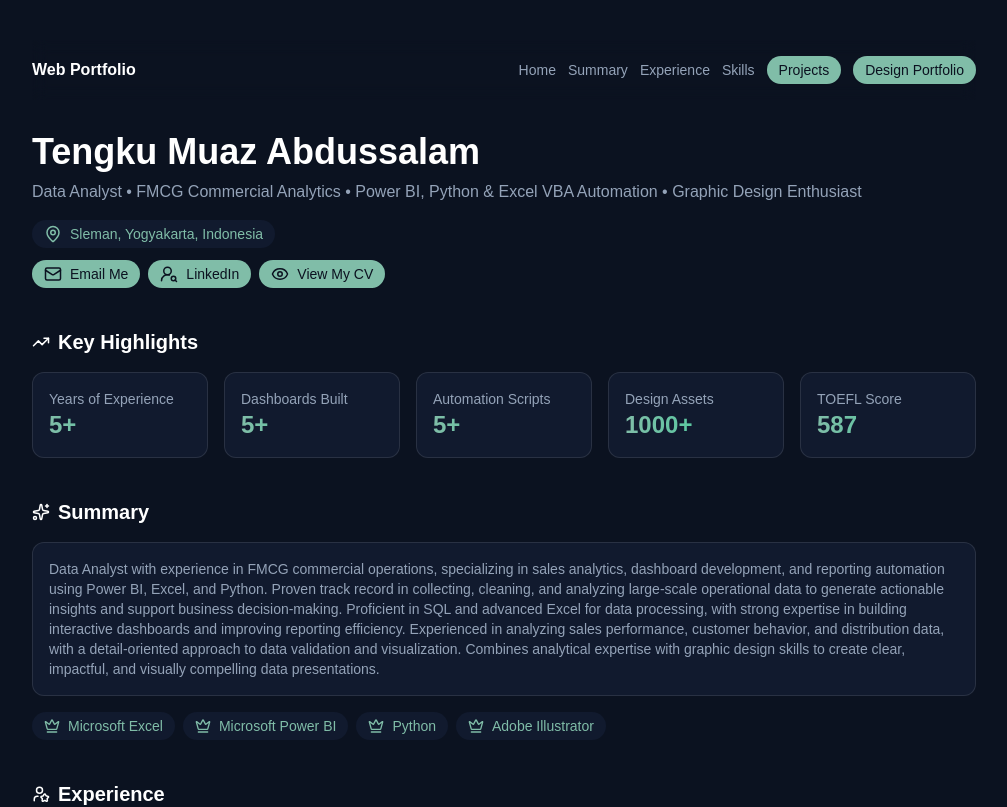
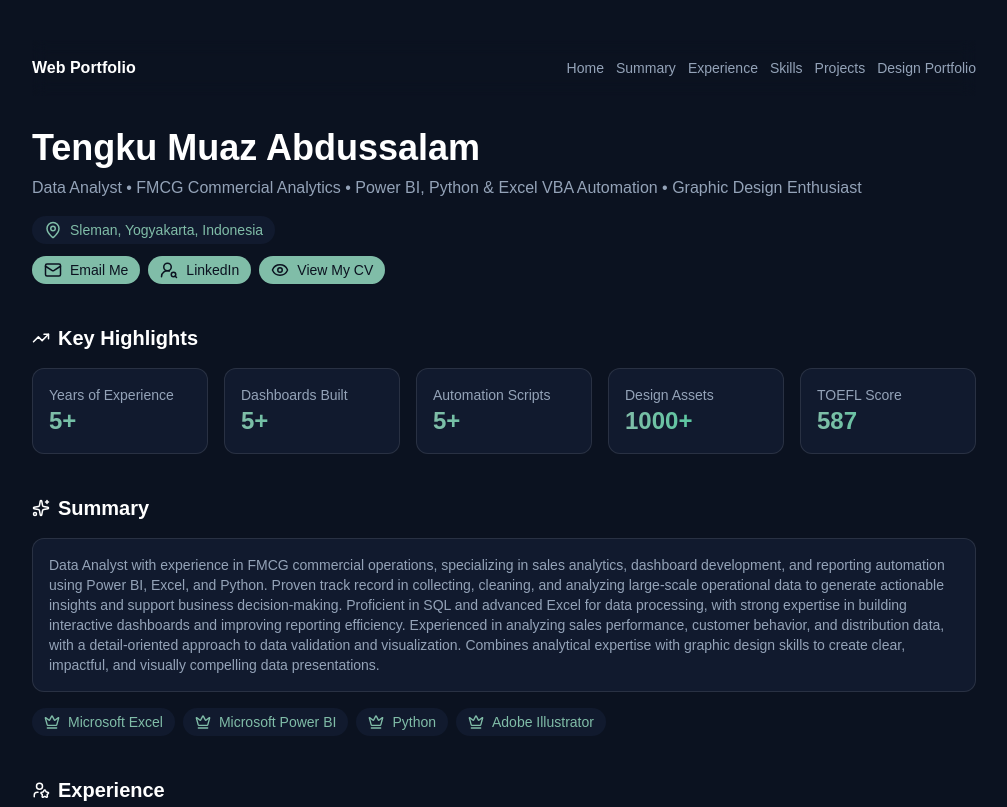
Before and after one commit to tengkumuazabs/web-portfolio, a React app: page / in a window 1280 px wide. Shown: the top 807 px of the page, without its empty margins (136-1143 px from the left). Built offline with nearby package versions, Linux system fonts and the light colour scheme; the HTML template or start-up script is replaced by a standard one.

Commit message:
updated code

```diff
--- a/src/components/Navbar.jsx
+++ b/src/components/Navbar.jsx
@@ -35,7 +35,15 @@ export default function Navbar() {
             Skills
           </a>
 
-          {/* Highlighted pills */}
+          <a href="#projects" className="text-sm text-muted hover:text-white">
+            Projects
+          </a>
+
+          <a href="#graphic-design" className="text-sm text-muted hover:text-white">
+            Design Portfolio
+          </a>
+
+          {/* Highlighted pills
           <a
             href="#projects"
             className="px-3 py-1 rounded-full text-sm flex items-center gap-2 bg-accent text-bg font-normal hover:bg-accent/80 transition-colors cursor-pointer shadow-sm"
@@ -48,7 +56,7 @@ export default function Navbar() {
             className="px-3 py-1 rounded-full text-sm flex items-center gap-2 bg-accent text-bg font-normal hover:bg-accent/80 transition-colors cursor-pointer shadow-sm"
           >
             Design Portfolio
-          </a>
+          </a> */}
 
         </div>
 
```
